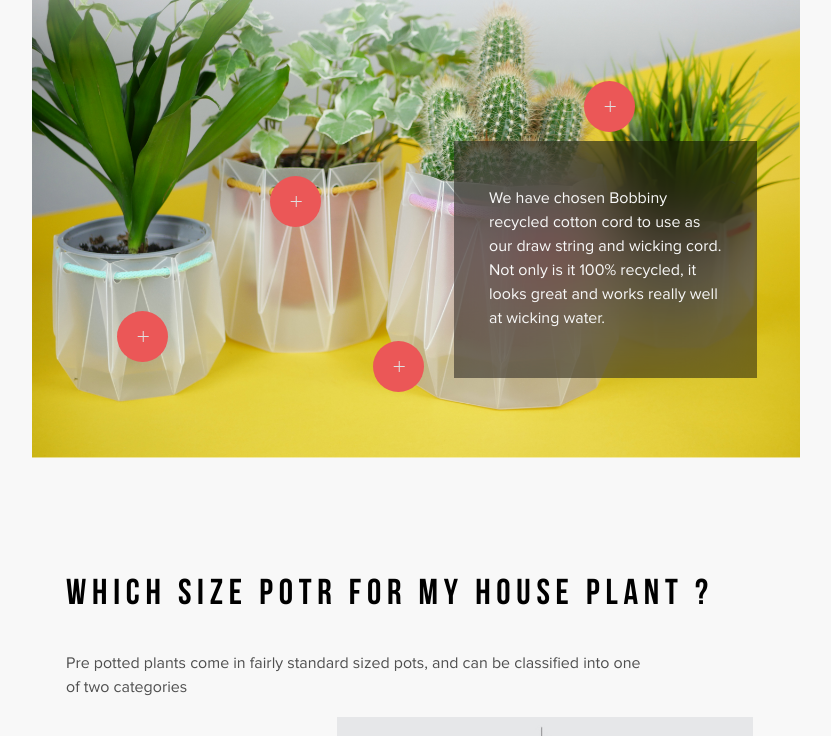
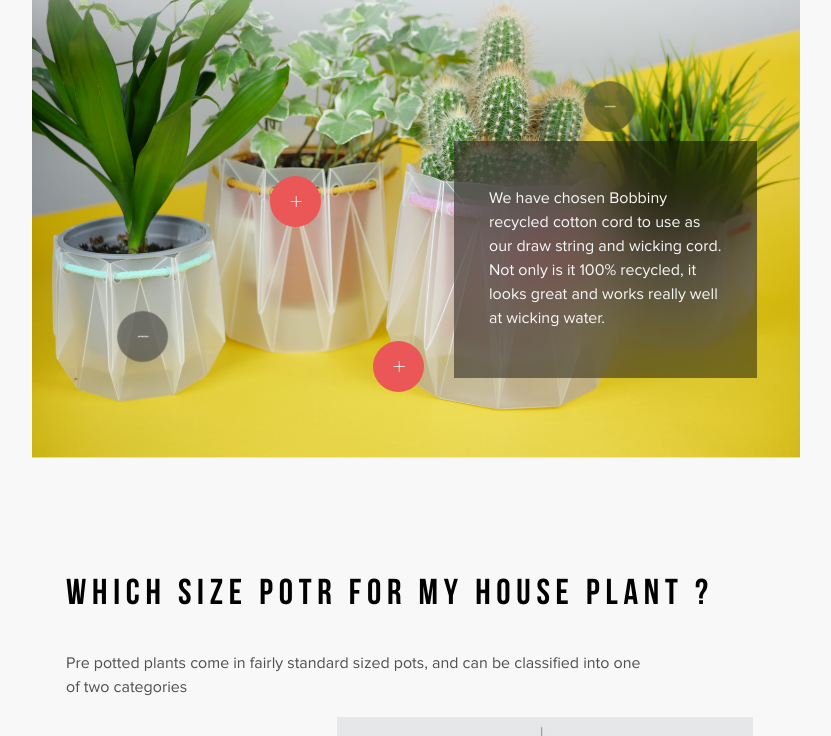
Before and after one commit to crash2bash/potr, a website: page src/index.html in a window 1280 px wide. Both pictures are taken after a click on the element 366 px from the left and 4364 px from the top of the page. Shown: the part 4028-4764 px from the top of the page, without its empty margins (224-1055 px from the left). Drawn offline with nearby package versions, Linux system fonts and the light colour scheme; files that its build step writes are made by us from their sources.

Commit message:
some changes

```diff
--- a/src/index.html
+++ b/src/index.html
@@ -300,8 +300,8 @@
           <li class="materials__slide-item">
             <span class="materials__slide materials__slide--fourth"></span>
           </li>
-          <li class="materials__slide-item">
-            <span class="materials__slide materials__slide--five"></span>
+          <li class="materials__slide-item materials__slide-item--show">
+            <span class="materials__slide materials__slide--show materials__slide--five"></span>
             <p class="materials__inner-text">
               We have chosen Bobbiny recycled cotton cord to use as our draw string and wicking cord.
               Not only is it 100% recycled, it looks great and works really well at wicking water.
--- a/src/scripts/main.js
+++ b/src/scripts/main.js
@@ -7,6 +7,7 @@ const thanksModal = document.querySelector('.thanks');
 const overlay = document.querySelector('.overlay');
 const sandwich = document.querySelector('.header__sandwich');
 const mobileNavigation = document.querySelector('.mobile-nav');
+const materialsSlide = document.querySelectorAll('.materials__slide');
 // eslint-disable-next-line max-len
 const closeMobileNavigation = document.querySelector('.mobile-nav__close-container');
 const shoppingBag = document.querySelector('.header__basket-icon');
@@ -78,3 +79,15 @@ closeMobileNavigation.addEventListener('click', function(evt) {
   evt.preventDefault();
   mobileNavigation.classList.remove('mobile-nav--active');
 });
+
+materialsSlide.forEach(item => {
+  item.addEventListener('click', function(evt) {
+    evt.preventDefault();
+
+    if (item.classList.contains('materials__slide--show')) {
+      item.classList.remove('materials__slide--show');
+    } else {
+      item.classList.add('materials__slide--show');
+    }
+  });
+});
--- a/src/styles/materials.scss
+++ b/src/styles/materials.scss
@@ -256,6 +256,20 @@
         transform: translate(-50%, -50%) rotate(45deg);
 
         background-image: url(../images/cross.png);
+        background-repeat: no-repeat;
+      }
+    }
+
+    &--show {
+      background-color: rgba(36, 35, 35, 0.75);
+      opacity: 0.65;
+      backdrop-filter: blur(12px);
+
+      &::after {
+        width: 11px;
+        height: 1px;
+        background-color: $c-main;
+        background-image: none;
       }
     }
   }
```
